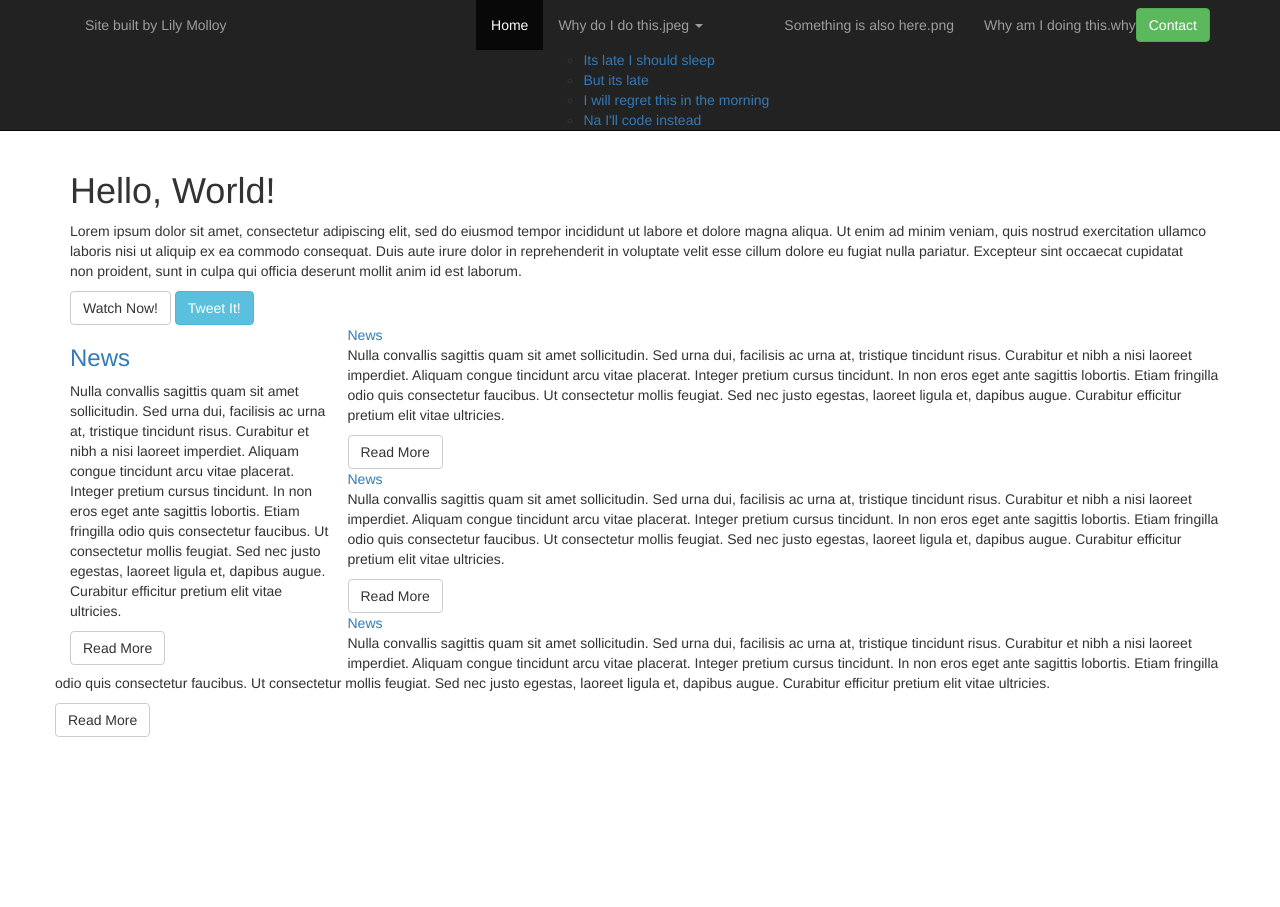
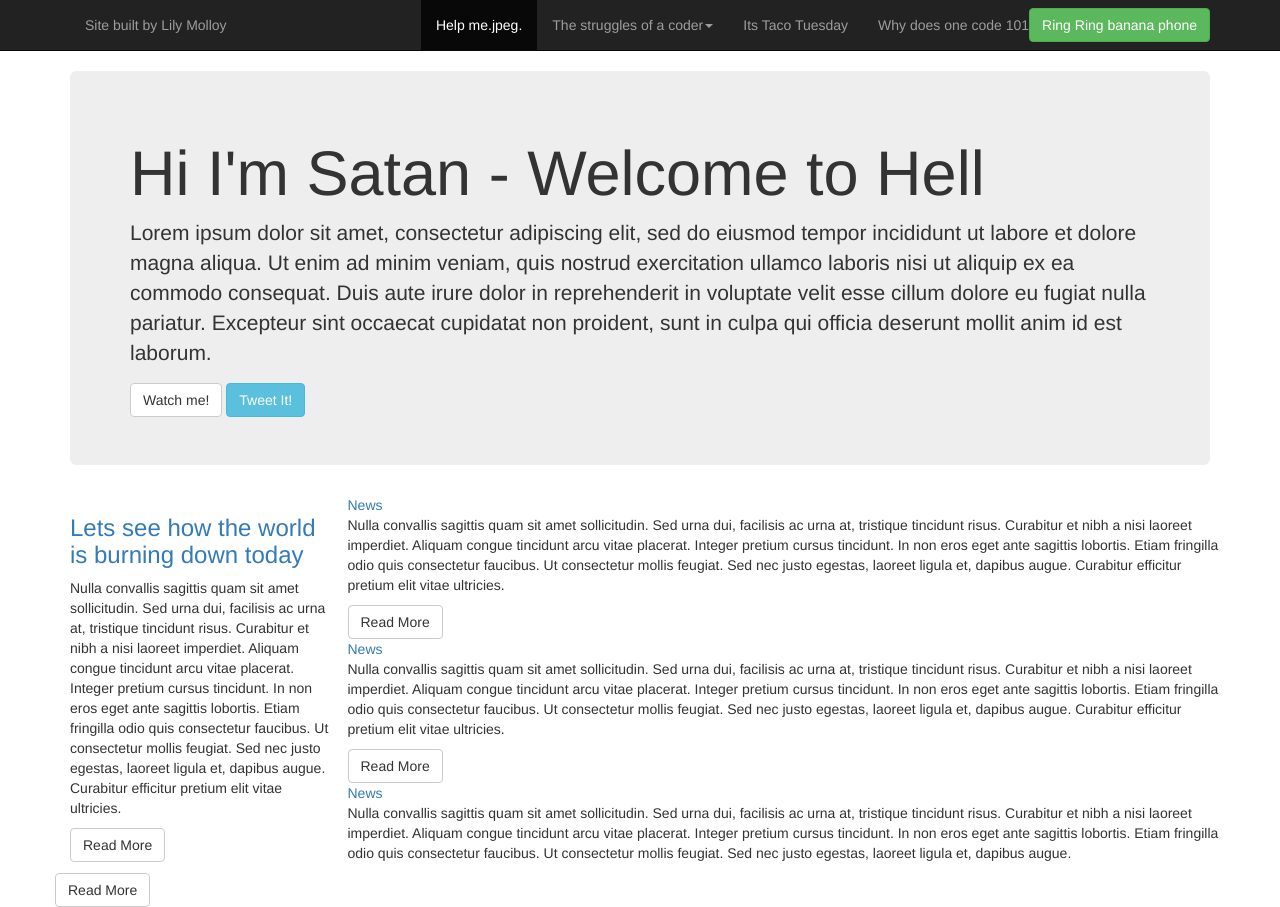
Before and after one commit to m1727475/bootstrap1, a plain HTML site: page index.html in a window 1280 px wide. Before the commit the page ends 800 px from the top, so only its background shows below. Drawn offline with nearby package versions, Linux system fonts and the light colour scheme.

Commit message:
Add files via upload

```diff
--- a/index.html
+++ b/index.html
@@ -11,8 +11,7 @@
     <div class="navbar navbar-inverse navbar-static-top">
         <div class="container">
             <p class="navbar-text"> Site built by Lily Molloy</p>
-            <a class="navbar-btn btn-success btn pull-right">Contact</a>
-            <!--this is where the collapsable button goes-->
+            <a class="navbar-btn btn-success btn pull-right">Ring Ring banana phone</a>
             <button class="navbar-toggle" data-toggle="collapse" data-target=".navHeaderCollapse">
                 <span class="icon-bar"></span>
                 <span class="icon-bar"></span>
@@ -20,29 +19,29 @@
             </button>
             <div class="collapse navbar-collapse navHeaderCollapse">
                 <ul class="nav navbar-nav navbar-right">
-                    <li class="active"><a href="index.html">Home</a></li>
+                    <li class="active"><a href="index.html">Help me.jpeg.</a></li>
                     <li class="dropdown">
-                        <a href="#" class="dropdown-toggle" data-toggle="dropdown">Why do I do this.jpeg <b class="caret"></b></a>
-                        <ul class="dropdown menu">
-                        <li><a href="#">Its late I should sleep</a></li>
-                        <li><a href="#">But its late</a></li>
-                        <li><a href="#">I will regret this in the morning</a></li>
-                        <li><a href="#">Na I'll code instead</a></li>
-                        </ul>
+                        <a href="#" class="dropdown-toggle" data-toggle="dropdown">The struggles of a coder<b class="caret"></b></a>
+                    <ul class="dropdown-menu">
+                        <li><a href="#">I'm tired its late</a></li>
+                        <li><a href="#">I ought to sleep but its late</a></li>
+                        <li><a href="#">I'll regret this in the morning</a></li>
+                        <li><a href="#">But I nEED TO CODE.</a></li>
+                    </ul>
+                    <li><a href="#">Its Taco Tuesday</a></li>
+                    <li><a href="#">Why does one code 101</a></li>
                     </li>
-                    <li><a href="#">Something is also here.png</a></li>
-                    <li><a href="#">Why am I doing this.why</a></li>
                 </ul>
             </div>
         </div>
     </div>
-    <!--Jumbotron goes here-->
+    <!--Jumbotron goes here, wagwan-->
     <div class="container">
 
-        <div class text-centre="jumbotron">
-            <h1>Hello, World!</h1>
+        <div class="jumbotron">
+            <h1>Hi I'm Satan - Welcome to Hell</h1>
             <p>Lorem ipsum dolor sit amet, consectetur adipiscing elit, sed do eiusmod tempor incididunt ut labore et dolore magna aliqua. Ut enim ad minim veniam, quis nostrud exercitation ullamco laboris nisi ut aliquip ex ea commodo consequat. Duis aute irure dolor in reprehenderit in voluptate velit esse cillum dolore eu fugiat nulla pariatur. Excepteur sint occaecat cupidatat non proident, sunt in culpa qui officia deserunt mollit anim id est laborum. </p>
-                <a class="btn btn-default">Watch Now!</a>
+                <a href="https://www.youtube.com/watch?v=EKjfEft5fC4" class="btn btn-default">Watch me!</a>
                 <a class="btn btn-info">Tweet It!</a>
 
         </div>
@@ -55,7 +54,7 @@
         <!--article 1-->
             <div class="col-md-3">
 
-                <h3><a href="#">News</a></h3>
+                <h3><a href="#">Lets see how the world is burning down today</a></h3>
                 <p>Nulla convallis sagittis quam sit amet sollicitudin. Sed urna dui, facilisis ac urna at, tristique tincidunt risus. Curabitur et nibh a nisi laoreet imperdiet. Aliquam congue tincidunt arcu vitae placerat. Integer pretium cursus tincidunt. In non eros eget ante sagittis lobortis. Etiam fringilla odio quis consectetur faucibus. Ut consectetur mollis feugiat. Sed nec justo egestas, laoreet ligula et, dapibus augue. Curabitur efficitur pretium elit vitae ultricies. </p>
                     <a href="#" class="btn btn-default">Read More</a>
         <!--article 2-->
@@ -77,7 +76,7 @@
         <div>
             <div class="col md-3"
                  <h3><a href="#">News</a></h3>
-                <p>Nulla convallis sagittis quam sit amet sollicitudin. Sed urna dui, facilisis ac urna at, tristique tincidunt risus. Curabitur et nibh a nisi laoreet imperdiet. Aliquam congue tincidunt arcu vitae placerat. Integer pretium cursus tincidunt. In non eros eget ante sagittis lobortis. Etiam fringilla odio quis consectetur faucibus. Ut consectetur mollis feugiat. Sed nec justo egestas, laoreet ligula et, dapibus augue. Curabitur efficitur pretium elit vitae ultricies. </p>
+                <p>Nulla convallis sagittis quam sit amet sollicitudin. Sed urna dui, facilisis ac urna at, tristique tincidunt risus. Curabitur et nibh a nisi laoreet imperdiet. Aliquam congue tincidunt arcu vitae placerat. Integer pretium cursus tincidunt. In non eros eget ante sagittis lobortis. Etiam fringilla odio quis consectetur faucibus. Ut consectetur mollis feugiat. Sed nec justo egestas, laoreet ligula et, dapibus augue. </p>
                     <a href="#" class="btn btn-default">Read More</a>
     <div>
 
```
